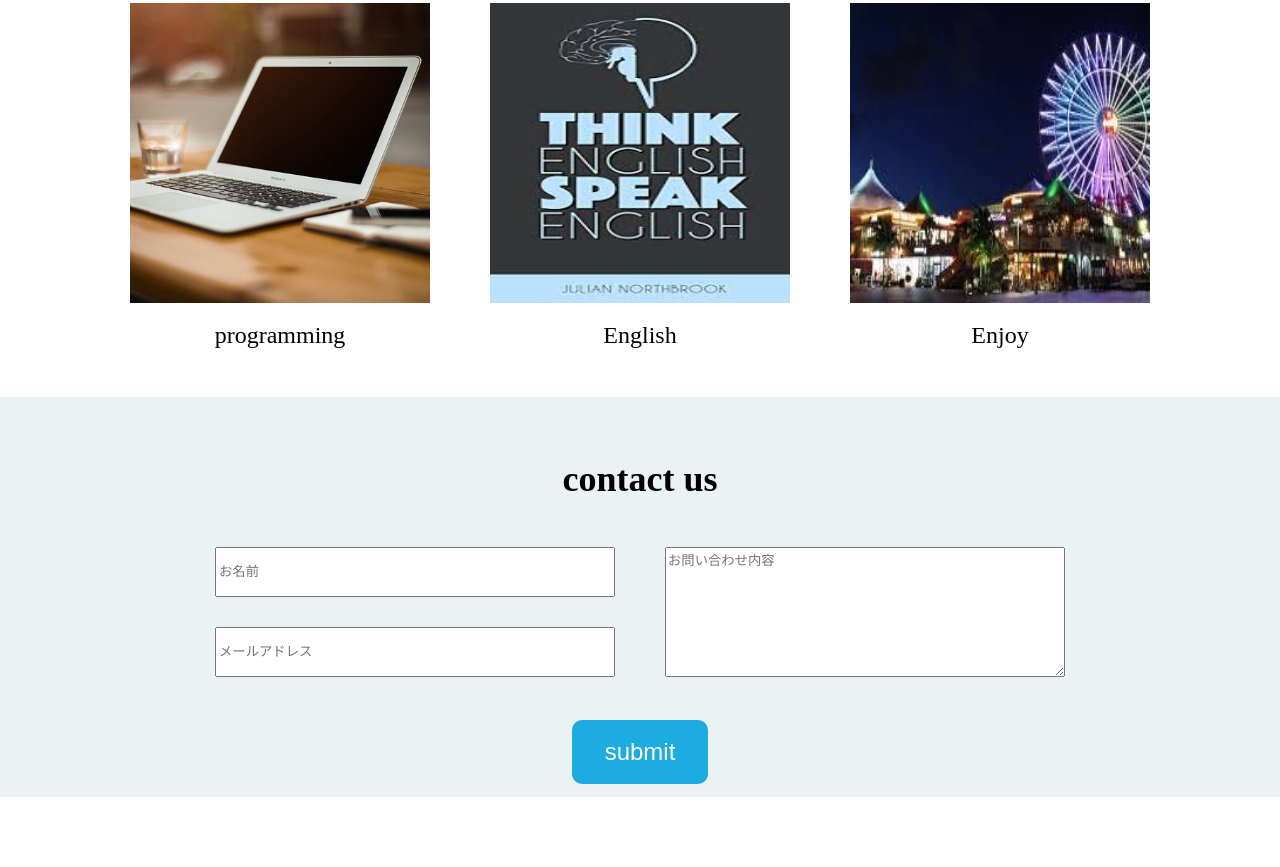
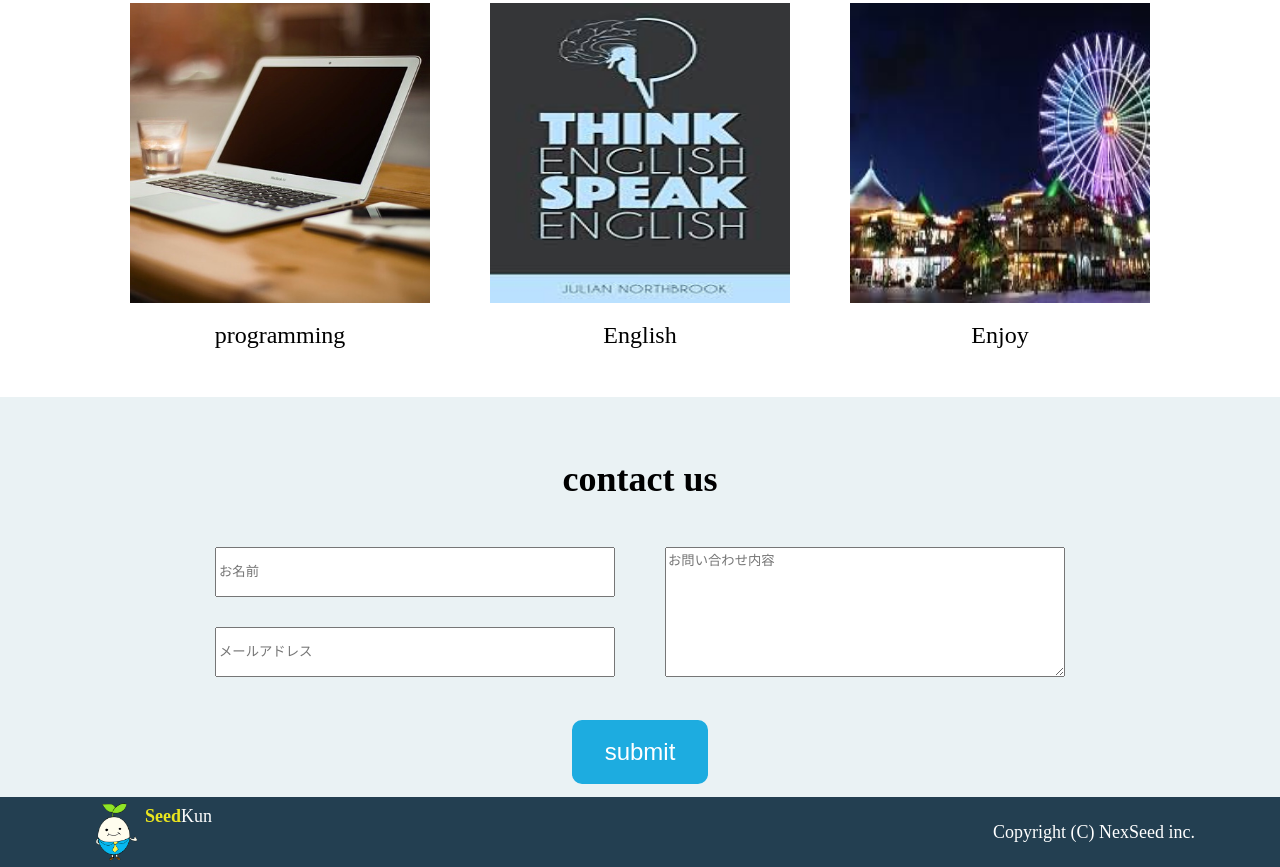
Before and after one commit to fujinamitaiju/welcome_nexseed, a plain HTML site: page index.html in a window 1280 px wide. Shown: the part 1003-1870 px from the top of the page. Before the commit the page ends 1800 px from the top, so only its background shows below. Drawn offline with Linux system fonts and the light colour scheme.

Commit message:
add footer and filxed header

```diff
--- a/css/style.css
+++ b/css/style.css
@@ -1,3 +1,13 @@
+.fixed{
+	position: fixed;
+	width: 100%;
+	margin-top: -70px;
+	/*z-indexを使って回り込みを防ぐ*/
+}
+#margin-for-fixed{
+	margin-top: 70px;
+}
+
 header{
 	display: flex;
 	justify-content:  space-between;
@@ -177,3 +187,22 @@ textarea{
 	color: #1dace0;
 	transition-duration: 500ms; /*hover時500msかけて実行*/
 }
+
+footer{
+	display: flex;
+	justify-content: space-between;
+	background-color: #233f51;
+	color: #FFF;
+	align-items: center;
+	font-size: 18px;
+	padding: 5px;
+}
+footer .footer-right{
+	margin-right: 80px;
+}
+
+footer p{
+	display: flex;
+
+
+}
--- a/index.html
+++ b/index.html
@@ -73,6 +73,14 @@
 		</form>
 	</aside>
 
+	<footer>
+		<div class="icon">
+			<img src="img/seedkun.png" alt="">
+			<span class="name"><strong>Seed</strong>Kun</span>
+		</div>
+		<p class="footer-right">Copyright (C) NexSeed inc.</p>
+	</footer>
+
 
 </body>
 </html>
```
